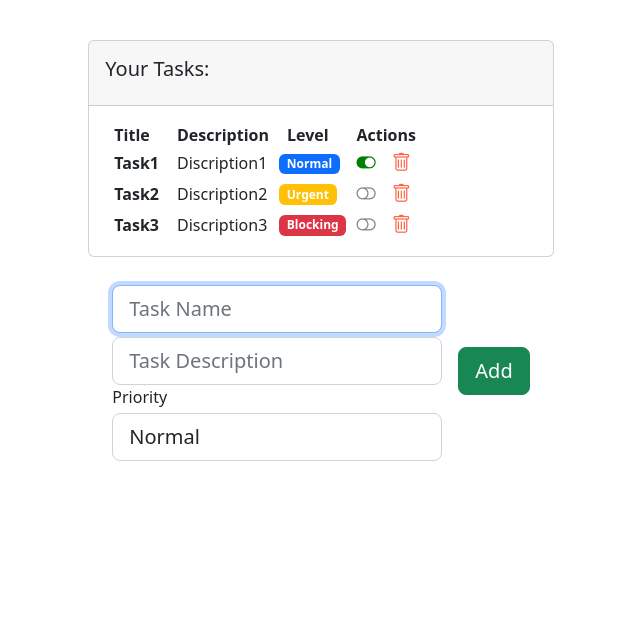
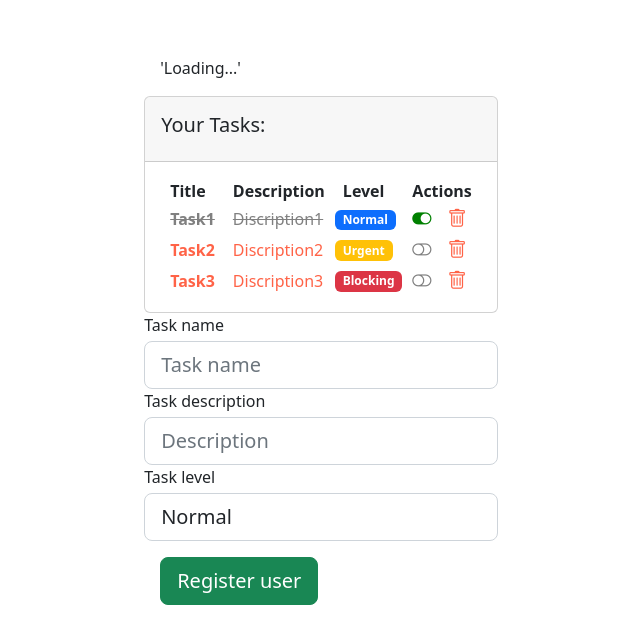
Before and after one commit to ssuarezs/ob_react_n1, a React (Create React App) app: page / in a window 1280 px wide. Shown: the top 644 px of the page, without its empty margins (319-959 px from the left). Built offline with nearby package versions, Linux system fonts and the light colour scheme.

Commit message:
Formik and Yup

```diff
--- a/package.json
+++ b/package.json
@@ -8,11 +8,13 @@
     "@testing-library/user-event": "^13.5.0",
     "bootstrap": "^5.2.0",
     "bootstrap-icons": "^1.9.1",
+    "formik": "^2.2.9",
     "node-sass": "^7.0.1",
     "react": "^18.2.0",
     "react-dom": "^18.2.0",
     "react-scripts": "5.0.1",
-    "web-vitals": "^2.1.4"
+    "web-vitals": "^2.1.4",
+    "yup": "^0.32.11"
   },
   "scripts": {
     "start": "react-scripts start",
--- a/src/components/containers/taskListComponent.jsx
+++ b/src/components/containers/taskListComponent.jsx
@@ -12,11 +12,13 @@ function TaskListComponent() {
     const defaultTask3 = new Task('Task3','Discription3',false,LEVELS.BLOCKING)
 
     const [tasks, setTasks] = useState([defaultTask1,defaultTask2,defaultTask3])
-    const [loading, setLoading] = useState(false)
+    const [loading, setLoading] = useState(true)
 
     useEffect(() => {
         console.log('Tasks state has been modified')
-        setLoading(true)
+        setTimeout(()=>{
+            setLoading(false)
+        },2000)
         return () => {
             console.log('TaskList component is going to unmount...')
         }
@@ -43,19 +45,8 @@ function TaskListComponent() {
         setTasks(tempTasks)
     }
 
+    const TaskTable = () => {
         return (
-        <div>
-            {loading ? null :
-                <div className='m-3'>
-                    'Loading...'
-                </div>
-            }
-            <div className='col-12'>
-                <div className='card'>
-                    <div className='card-header p-3'>
-                        <h5>Your Tasks:</h5>
-                    </div>
-                    <div className='card-body' data-mdb-perfect-scrollbar='true' style={{ position: 'relative', heigth: '400px' }}>
             <table>
                 <thead>
                     <tr>
@@ -76,6 +67,38 @@ function TaskListComponent() {
                     )}
                 </tbody>
             </table>
+        )
+    }
+
+    const loadingStyle = {
+        color: 'grey',
+        fontSize: '30px',
+        fontWeigth: 'bold'
+    }
+
+    return (
+        <div>
+            {loading ? null :
+                <div className='m-3'>
+                    'Loading...'
+                </div>
+            }
+            <div className='col-12'>
+                <div className='card'>
+                    <div className='card-header p-3'>
+                        <h5>Your Tasks:</h5>
+                    </div>
+                    <div className='card-body' data-mdb-perfect-scrollbar='true' style={{ position: 'relative', heigth: '400px' }}>
+                        {/** TODO: add loading spinner */}
+                        {loading ?
+                            <p style={loadingStyle}>Loading Tasks...</p>:
+                            tasks.length > 0 ?
+                                <TaskTable></TaskTable>:
+                                <div>
+                                    <h3>There are no task to show</h3>
+                                    <h4>Please, create one</h4>
+                                </div>
+                        }
                     </div>
                 </div>
             </div>
--- a/src/components/pure/forms/loginForm.jsx
+++ b/src/components/pure/forms/loginForm.jsx
@@ -7,7 +7,9 @@ const LoginForm = () => {
             password: ''
         }
     ]
+
     const [credentials, setCredentials] = useState(initialCredentials);
+
     return (
         <div>
         </div>
--- a/src/components/pure/forms/taskForm.jsx
+++ b/src/components/pure/forms/taskForm.jsx
@@ -1,9 +1,95 @@
 import React, { useRef } from 'react';
 import PropTypes from 'prop-types';
+import * as Yup from 'yup'
+import { Formik, Form, Field, ErrorMessage } from 'formik';
 import { LEVELS } from '../../../models/levels.enum';
 import { Task } from '../../../models/task.class';
 
 const TaskForm = ({add}) => {
+
+    const initialValues = {
+        name: '',
+        description: '',
+        level: LEVELS.NORMAL
+    }
+
+    const registrationSchema = Yup.object().shape({
+        name: Yup.string()
+                    .required('Task name is required')
+                    .min(4, 'Task name too short'),
+        description: Yup.string()
+                    .required('Task description is required')
+                    .min(8, 'Task description too short'),
+        level: Yup.string()
+                    .oneOf([LEVELS.NORMAL, LEVELS.BLOCKING, LEVELS.URGENT],'You must select a level')
+                    .required('Task level is required')
+    })
+
+    const submitTask = async (values, {resetForm}) => {
+        await new Promise((r) => setTimeout(r,1000))
+        const {name, description, level} = values
+        const newTask = new Task(
+            name,
+            description,
+            false,
+            level
+        )
+        add(newTask)
+        resetForm({ values: '' })
+    }
+
+    return (
+        <div>
+            <Formik
+                initialValues={initialValues}
+                validationSchema={registrationSchema}
+                onSubmit={submitTask}
+            >
+                { ({values,
+                    touched,
+                    errors,
+                    isSubmitting,
+                    handleChange,
+                    handleBlur}) => (
+                    <Form>
+                        <label htmlFor='name'>Task name</label>
+                        <Field
+                            id='name' name='name' placeholder='Task name'
+                            className='form-control form-control-lg mt-1'
+                        />
+                        {errors.name && touched.name &&
+                            <ErrorMessage name='name' component='div'/>}
+
+                        <label htmlFor='description'>Task description</label>
+                        <Field
+                            id='description' name='description' placeholder='Description'
+                            className='form-control form-control-lg mt-1'
+                        />
+                        {errors.description && touched.description &&
+                            <ErrorMessage name='description' component='div'/>}
+
+                        <label htmlFor='level'>Task level</label>
+                        <Field
+                            id='level' name='level' as='select'
+                            className='form-control form-control-lg mt-1'
+                        >
+                            <option value={LEVELS.NORMAL}>Normal</option>
+                            <option value={LEVELS.BLOCKING}>Blocking</option>
+                            <option value={LEVELS.URGENT}>Urgent</option>
+                        </Field>
+                        {errors.level && touched.level &&
+                            <ErrorMessage name='level' component='div'/>}
+
+                        <button type='submit' className='btn btn-success btn-lg m-3'>Register user</button>
+                        {isSubmitting ? <p>Your User is being registered</p>:null}
+                    </Form>
+                )}
+            </Formik>
+        </div>
+    )
+}
+
+const TaskFormOLD = ({add}) => {
     const nameRef = useRef('')
     const descriptionRef = useRef('')
     const levelRef = useRef(LEVELS.NORMAL)
--- a/src/components/pure/taskComponent.jsx
+++ b/src/components/pure/taskComponent.jsx
@@ -45,7 +45,7 @@ const TaskComponent = ({task, complete, remove}) => {
 
 
     return (
-        <tr className='fw-normal'>
+        <tr className={task.completed ? 'fw-normal task-completed':'fw-normal task-pending'}>
             <th className='align-middle'>
                 <span className='m-2'>{task.name}</span>
             </th>
--- /dev/null
+++ b/src/models/role.enum.js
@@ -0,0 +1,4 @@
+export const ROLES = {
+    USER: 'User',
+    ADMIN: 'Admin'
+}
--- a/src/styles/task.scss
+++ b/src/styles/task.scss
@@ -1,3 +1,13 @@
 .task-action {
     cursor: pointer;
 }
+
+.task-completed {
+    color: gray;
+    text-decoration: line-through;
+}
+
+.task-pending {
+    font-weight: bold;
+    color: tomato;
+}
```
Also changed, not shown: src/App.js (+6 -3 lines), src/components/pure/forms/loginFormik.jsx (added, +61 -0 lines), src/components/pure/forms/registerForm.jsx (+81 -10 lines), src/models/user.class.js (added, +15 -0 lines), 1 other file (tests, documents, lock files or other folders). Lines whose indentation alone changed are shown as unchanged.
